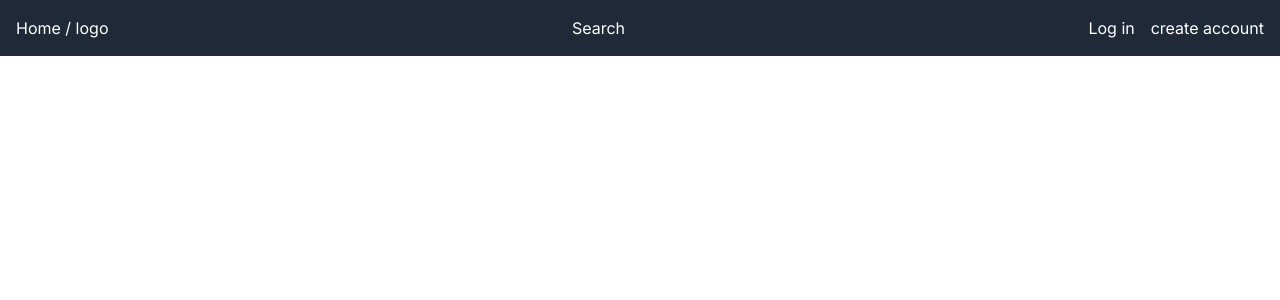
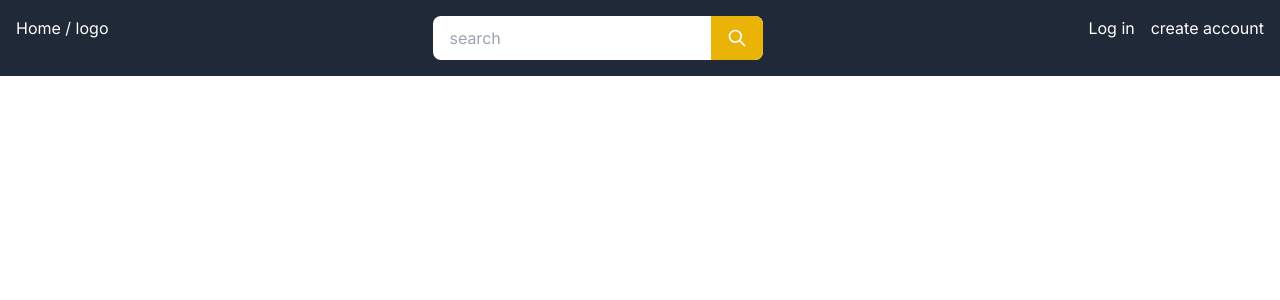
Before and after one commit to Fariha-Rana/music-platform, a Next.js app: page / in a window 1280 px wide. Shown: the top 300 px of the page. Built offline with nearby package versions, Linux system fonts and the light colour scheme.

Commit message:
added navbar

```diff
--- a/src/components/Navbar.js
+++ b/src/components/Navbar.js
@@ -1,13 +1,14 @@
 // Navbar.js
 
 import Link from "next/link";
+import Search from "./SearchBar";
 
 const Navbar = () => {
   return (
     <nav className="bg-gray-800 p-4 text-white">
       <ul className="flex justify-between">
         <li>Home / logo</li>
-        <li>Search</li>
+        <li><Search/></li>
         <div className="flex justify-end space-x-4">
         <li>Log in</li>
         {/* <li>My Playlist</li> */}
--- /dev/null
+++ b/src/components/SearchBar.js
@@ -0,0 +1,53 @@
+"use client";
+import { useRouter } from "next/navigation";
+import { useState } from "react";
+
+function Search() {
+  const [search, setSearch] = useState("");
+
+  const router = useRouter();
+
+  const handleSubmit = async (event) => {
+    event.preventDefault();
+    if (search.length > 0) {
+      router.push(`/${search}`);
+    }
+  };
+
+  return (
+    <form
+      onSubmit={handleSubmit}
+      className="flex bg-white rounded-lg flex-grow min-[800px]:mx-8 mx-2"
+    >
+      <input
+        type="search"
+        className="px-4 text-gray-800 rounded-full focus:outline-none w-full"
+        placeholder="search"
+        value={search}
+        onChange={(e) => setSearch(e.target.value)}
+      />
+      <button
+        type="submit"
+        className={`flex items-center bg-yellow-500 justify-center w-16 min-[900px]:h-11 h-auto text-white rounded-r-lg cursor-pointer`}
+        disabled={search.length === 0}
+      >
+        <svg
+          className="w-5 h-5 "
+          fill="none"
+          stroke="currentColor"
+          viewBox="0 0 24 24"
+          xmlns="http://www.w3.org/2000/svg"
+        >
+          <path
+            strokeLinecap="round"
+            strokeLinejoin="round"
+            strokeWidth="2"
+            d="M21 21l-6-6m2-5a7 7 0 11-14 0 7 7 0 0114 0z"
+          ></path>
+        </svg>
+      </button>
+    </form>
+  );
+}
+
+export default Search;
```
